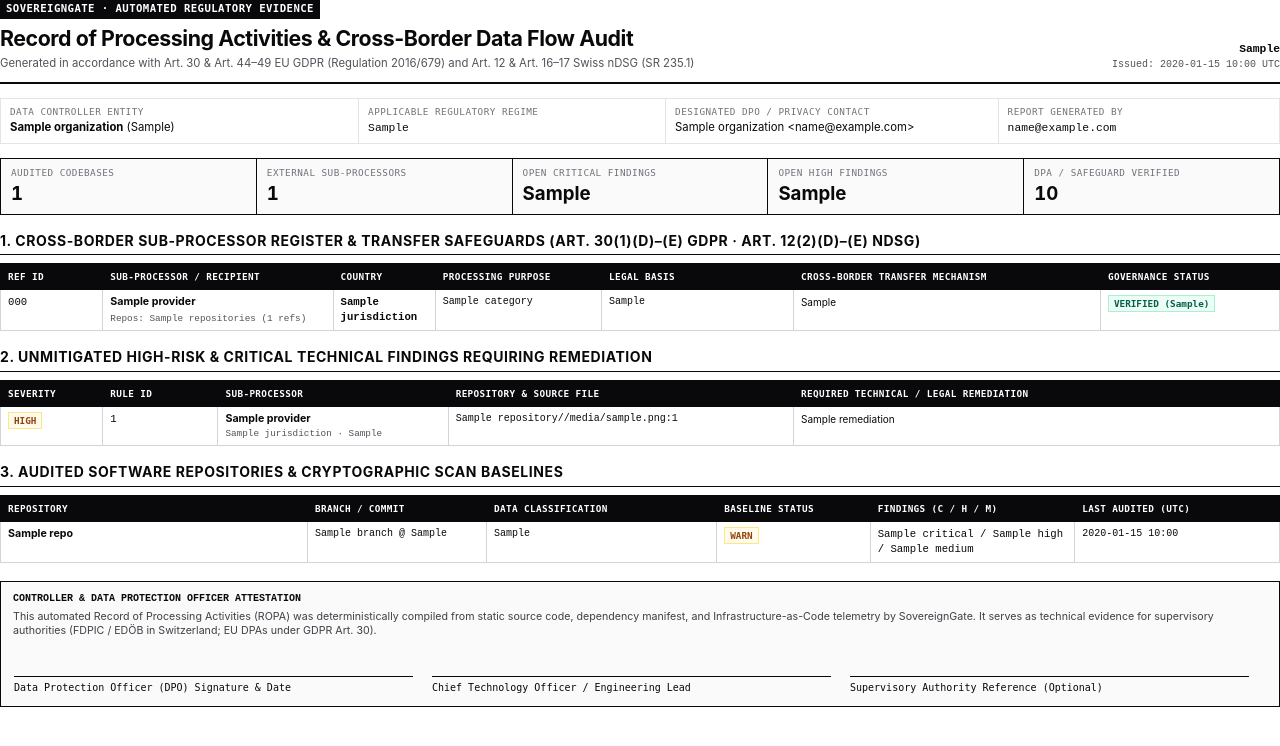
After one commit to 0xBrdn/SovereignGate, a Django app: template platform/templates/compliance/pdf/ropa_audit_report.html in a window 1280 px wide. The commit adds this page. Shown: the top 746 px of the page. Run offline with Django 5.2, Linux system fonts and the light colour scheme; the template is opened without the code that fills it: most values are stand-ins (such as "Sample title", 1, 10 or a date in 2020).

Commit message:
feat(platform): add weasyprint pdf generator for gdpr/ndsg audit reports

```diff
--- a/platform/compliance/urls.py
+++ b/platform/compliance/urls.py
@@ -6,6 +6,7 @@ app_name = "compliance"
 
 urlpatterns = [
     path("", views.dashboard_overview, name="dashboard"),
+    path("reports/ropa.pdf", views.export_ropa_pdf, name="export_ropa_pdf"),
     path(
         "findings/<uuid:finding_id>/drawer/",
         views.finding_detail_drawer,
--- /dev/null
+++ b/platform/templates/compliance/pdf/ropa_audit_report.html
@@ -0,0 +1,463 @@
+<!DOCTYPE html>
+<html lang="en">
+<head>
+  <meta charset="utf-8" />
+  <title>{{ document_ref }} — Record of Processing Activities (ROPA)</title>
+  <style>
+    @page {
+      size: A4 landscape;
+      margin: 14mm 14mm 16mm 14mm;
+      @top-left {
+        content: "SOVEREIGNGATE · RECORD OF PROCESSING ACTIVITIES (ART. 30 GDPR / ART. 12 nDSG)";
+        font-family: "JetBrains Mono", monospace;
+        font-size: 7.5pt;
+        color: #71717A;
+      }
+      @top-right {
+        content: "{{ document_ref }}";
+        font-family: "JetBrains Mono", monospace;
+        font-size: 7.5pt;
+        color: #71717A;
+      }
+      @bottom-left {
+        content: "CONFIDENTIAL — DATA CONTROLLER: {{ organization.name|upper }}";
+        font-family: "JetBrains Mono", monospace;
+        font-size: 7.5pt;
+        color: #71717A;
+      }
+      @bottom-right {
+        content: "Page " counter(page) " of " counter(pages);
+        font-family: "JetBrains Mono", monospace;
+        font-size: 7.5pt;
+        color: #09090B;
+      }
+    }
+
+    * {
+      box-sizing: border-box;
+    }
+
+    body {
+      margin: 0;
+      padding: 0;
+      font-family: "Inter", -apple-system, BlinkMacSystemFont, "Helvetica Neue", Arial, sans-serif;
+      font-size: 9pt;
+      line-height: 1.4;
+      color: #09090B;
+      background: #FFFFFF;
+    }
+
+    .mono {
+      font-family: "JetBrains Mono", "Courier New", monospace;
+      font-variant-numeric: tabular-nums;
+    }
+
+    .header-block {
+      border-bottom: 2px solid #09090B;
+      padding-bottom: 10px;
+      margin-bottom: 14px;
+      display: flex;
+      justify-content: space-between;
+      align-items: flex-end;
+    }
+
+    .brand-tag {
+      display: inline-block;
+      background: #09090B;
+      color: #FFFFFF;
+      font-family: "JetBrains Mono", monospace;
+      font-size: 8pt;
+      font-weight: 700;
+      padding: 2px 6px;
+      letter-spacing: 0.04em;
+      margin-bottom: 5px;
+    }
+
+    h1 {
+      margin: 0;
+      font-size: 16pt;
+      font-weight: 700;
+      letter-spacing: -0.02em;
+      color: #09090B;
+    }
+
+    .subtitle {
+      margin: 2px 0 0 0;
+      font-size: 8.5pt;
+      color: #52525B;
+    }
+
+    .meta-grid {
+      width: 100%;
+      border-collapse: collapse;
+      margin-bottom: 14px;
+      border: 1px solid #D4D4D8;
+    }
+
+    .meta-grid td {
+      padding: 6px 9px;
+      border: 1px solid #E4E4E7;
+      vertical-align: top;
+      font-size: 8.5pt;
+    }
+
+    .meta-label {
+      font-family: "JetBrains Mono", monospace;
+      font-size: 7pt;
+      text-transform: uppercase;
+      letter-spacing: 0.05em;
+      color: #71717A;
+      display: block;
+      margin-bottom: 2px;
+    }
+
+    .kpi-strip {
+      width: 100%;
+      border-collapse: collapse;
+      margin-bottom: 16px;
+    }
+
+    .kpi-strip td {
+      width: 20%;
+      border: 1px solid #09090B;
+      padding: 7px 10px;
+      background: #FAFAFA;
+    }
+
+    .kpi-value {
+      font-size: 14pt;
+      font-weight: 700;
+      font-variant-numeric: tabular-nums;
+      color: #09090B;
+    }
+
+    .kpi-value.alert {
+      color: #B91C1C;
+    }
+
+    h2 {
+      font-size: 10.5pt;
+      font-weight: 700;
+      text-transform: uppercase;
+      letter-spacing: 0.04em;
+      border-bottom: 1px solid #09090B;
+      padding-bottom: 4px;
+      margin: 16px 0 8px 0;
+      page-break-after: avoid;
+    }
+
+    table.data-table {
+      width: 100%;
+      border-collapse: collapse;
+      margin-bottom: 14px;
+      font-size: 8pt;
+    }
+
+    table.data-table th {
+      background: #09090B;
+      color: #FFFFFF;
+      font-family: "JetBrains Mono", monospace;
+      font-size: 7pt;
+      font-weight: 600;
+      text-transform: uppercase;
+      letter-spacing: 0.04em;
+      padding: 6px 7px;
+      text-align: left;
+      border: 1px solid #09090B;
+    }
+
+    table.data-table td {
+      padding: 5px 7px;
+      border: 1px solid #D4D4D8;
+      vertical-align: top;
+      word-wrap: break-word;
+    }
+
+    table.data-table tr:nth-child(even) td {
+      background: #FAFAFA;
+    }
+
+    table.data-table tr {
+      page-break-inside: avoid;
+    }
+
+    .badge {
+      display: inline-block;
+      padding: 1px 5px;
+      font-family: "JetBrains Mono", monospace;
+      font-size: 7pt;
+      font-weight: 600;
+      border: 1px solid #D4D4D8;
+      background: #F4F4F5;
+      color: #09090B;
+    }
+
+    .badge-crit {
+      background: #FEF2F2;
+      border-color: #FECACA;
+      color: #991B1B;
+    }
+
+    .badge-high {
+      background: #FFFBEB;
+      border-color: #FDE68A;
+      color: #92400E;
+    }
+
+    .badge-ok {
+      background: #ECFDF5;
+      border-color: #A7F3D0;
+      color: #065F46;
+    }
+
+    .signoff-box {
+      margin-top: 18px;
+      border: 1px solid #09090B;
+      padding: 10px 12px;
+      background: #FAFAFA;
+      page-break-inside: avoid;
+    }
+
+    .signoff-grid {
+      width: 100%;
+      border-collapse: collapse;
+      margin-top: 14px;
+    }
+
+    .signoff-grid td {
+      width: 33.3%;
+      padding-right: 18px;
+      font-size: 8pt;
+      color: #52525B;
+    }
+
+    .sig-line {
+      border-top: 1px solid #09090B;
+      padding-top: 4px;
+      margin-top: 22px;
+      font-family: "JetBrains Mono", monospace;
+      font-size: 7.5pt;
+      color: #09090B;
+    }
+  </style>
+</head>
+<body>
+  <div class="header-block">
+    <div>
+      <span class="brand-tag">SOVEREIGNGATE · AUTOMATED REGULATORY EVIDENCE</span>
+      <h1>Record of Processing Activities &amp; Cross-Border Data Flow Audit</h1>
+      <p class="subtitle">
+        Generated in accordance with Art. 30 &amp; Art. 44–49 EU GDPR (Regulation 2016/679) and Art. 12 &amp; Art. 16–17 Swiss nDSG (SR 235.1)
+      </p>
+    </div>
+    <div style="text-align: right;">
+      <div class="mono" style="font-size: 8.5pt; font-weight: 700;">{{ document_ref }}</div>
+      <div class="mono" style="font-size: 7.5pt; color: #52525B;">
+        Issued: {{ generated_at|date:"Y-m-d H:i" }} UTC
+      </div>
+    </div>
+  </div>
+
+  <!-- Controller & DPO Metadata -->
+  <table class="meta-grid">
+    <tr>
+      <td style="width: 28%;">
+        <span class="meta-label">Data Controller Entity</span>
+        <strong>{{ organization.name }}</strong> ({{ organization.headquarters_country }})
+      </td>
+      <td style="width: 24%;">
+        <span class="meta-label">Applicable Regulatory Regime</span>
+        <span class="mono">{{ organization.get_primary_regime_display }}</span>
+      </td>
+      <td style="width: 26%;">
+        <span class="meta-label">Designated DPO / Privacy Contact</span>
+        {% if organization.dpo_name or organization.dpo_email %}
+          {{ organization.dpo_name }} {% if organization.dpo_email %}&lt;{{ organization.dpo_email }}&gt;{% endif %}
+        {% else %}
+          <span style="color: #71717A;">Not specified in tenant profile</span>
+        {% endif %}
+      </td>
+      <td style="width: 22%;">
+        <span class="meta-label">Report Generated By</span>
+        <span class="mono">{{ generated_by.email }}</span>
+      </td>
+    </tr>
+  </table>
+
+  <!-- Executive Telemetry Summary -->
+  <table class="kpi-strip">
+    <tr>
+      <td>
+        <span class="meta-label">Audited Codebases</span>
+        <span class="kpi-value">{{ summary.total_repositories }}</span>
+      </td>
+      <td>
+        <span class="meta-label">External Sub-Processors</span>
+        <span class="kpi-value">{{ summary.total_subprocessors }}</span>
+      </td>
+      <td>
+        <span class="meta-label">Open Critical Findings</span>
+        <span class="kpi-value {% if summary.critical_open > 0 %}alert{% endif %}">{{ summary.critical_open }}</span>
+      </td>
+      <td>
+        <span class="meta-label">Open High Findings</span>
+        <span class="kpi-value {% if summary.high_open > 0 %}alert{% endif %}">{{ summary.high_open }}</span>
+      </td>
+      <td>
+        <span class="meta-label">DPA / Safeguard Verified</span>
+        <span class="kpi-value">{{ summary.dpa_verified_total }}</span>
+      </td>
+    </tr>
+  </table>
+
+  <!-- Section 1: Cross-Border Sub-Processor Register (ROPA) -->
+  <h2>1. Cross-Border Sub-Processor Register &amp; Transfer Safeguards (Art. 30(1)(d)–(e) GDPR · Art. 12(2)(d)–(e) nDSG)</h2>
+  <table class="data-table">
+    <thead>
+      <tr>
+        <th style="width: 8%;">Ref ID</th>
+        <th style="width: 18%;">Sub-Processor / Recipient</th>
+        <th style="width: 8%;">Country</th>
+        <th style="width: 13%;">Processing Purpose</th>
+        <th style="width: 15%;">Legal Basis</th>
+        <th style="width: 24%;">Cross-Border Transfer Mechanism</th>
+        <th style="width: 14%;">Governance Status</th>
+      </tr>
+    </thead>
+    <tbody>
+      {% for item in ropa_entries %}
+        <tr>
+          <td class="mono">{{ item.activity_code }}</td>
+          <td>
+            <strong>{{ item.provider }}</strong>
+            <div class="mono" style="font-size: 7pt; color: #52525B; margin-top: 2px;">
+              Repos: {{ item.repositories }} ({{ item.total_refs }} refs)
+            </div>
+          </td>
+          <td class="mono"><strong>{{ item.jurisdiction }}</strong></td>
+          <td class="mono" style="font-size: 7.5pt;">{{ item.category }}</td>
+          <td class="mono" style="font-size: 7.5pt;">{{ item.legal_article }}</td>
+          <td style="font-size: 7.5pt;">{{ item.safeguard_mechanism }}</td>
+          <td>
+            {% if item.open_refs > 0 %}
+              <span class="badge badge-crit">{{ item.open_refs }} OPEN</span>
+            {% else %}
+              <span class="badge badge-ok">VERIFIED ({{ item.verified_refs }})</span>
+            {% endif %}
+          </td>
+        </tr>
+      {% empty %}
+        <tr>
+          <td colspan="7" style="text-align: center; color: #52525B; padding: 12px;">
+            No external sub-processors or cross-border data transfers detected in latest repository baselines.
+          </td>
+        </tr>
+      {% endfor %}
+    </tbody>
+  </table>
+
+  <!-- Section 2: Unmitigated Critical & High-Risk Code Evidence -->
+  <h2>2. Unmitigated High-Risk &amp; Critical Technical Findings Requiring Remediation</h2>
+  <table class="data-table">
+    <thead>
+      <tr>
+        <th style="width: 8%;">Severity</th>
+        <th style="width: 9%;">Rule ID</th>
+        <th style="width: 18%;">Sub-Processor</th>
+        <th style="width: 27%;">Repository &amp; Source File</th>
+        <th style="width: 38%;">Required Technical / Legal Remediation</th>
+      </tr>
+    </thead>
+    <tbody>
+      {% for f in unmitigated_findings %}
+        <tr>
+          <td>
+            {% if f.severity == "critical" %}
+              <span class="badge badge-crit">CRITICAL</span>
+            {% else %}
+              <span class="badge badge-high">HIGH</span>
+            {% endif %}
+          </td>
+          <td class="mono">{{ f.rule_id }}</td>
+          <td>
+            <strong>{{ f.provider }}</strong>
+            <div class="mono" style="font-size: 7pt; color: #52525B;">{{ f.jurisdiction }} · {{ f.primary_legal_article }}</div>
+          </td>
+          <td class="mono" style="font-size: 7.5pt;">
+            {{ f.scan_run.repository.name }}/{{ f.file_path }}:{{ f.line_number }}
+          </td>
+          <td style="font-size: 7.5pt;">{{ f.remediation }}</td>
+        </tr>
+      {% empty %}
+        <tr>
+          <td colspan="5" style="text-align: center; color: #065F46; padding: 10px;">
+            PASS — Zero unmitigated Critical or High severity cross-border transfer violations remain open.
+          </td>
+        </tr>
+      {% endfor %}
+    </tbody>
+  </table>
+
+  <!-- Section 3: Audited Repository Baselines -->
+  <h2>3. Audited Software Repositories &amp; Cryptographic Scan Baselines</h2>
+  <table class="data-table">
+    <thead>
+      <tr>
+        <th style="width: 24%;">Repository</th>
+        <th style="width: 14%;">Branch / Commit</th>
+        <th style="width: 18%;">Data Classification</th>
+        <th style="width: 12%;">Baseline Status</th>
+        <th style="width: 16%;">Findings (C / H / M)</th>
+        <th style="width: 16%;">Last Audited (UTC)</th>
+      </tr>
+    </thead>
+    <tbody>
+      {% for repo in repo_rows %}
+        <tr>
+          <td><strong>{{ repo.name }}</strong></td>
+          <td class="mono" style="font-size: 7.5pt;">{{ repo.branch }} @ {{ repo.commit_sha }}</td>
+          <td class="mono" style="font-size: 7.5pt;">{{ repo.data_classification }}</td>
+          <td>
+            {% if repo.status == "fail" %}
+              <span class="badge badge-crit">FAIL</span>
+            {% elif repo.status == "warn" %}
+              <span class="badge badge-high">WARN</span>
+            {% elif repo.status == "pass" %}
+              <span class="badge badge-ok">PASS</span>
+            {% else %}
+              <span class="badge">UNSCANNED</span>
+            {% endif %}
+          </td>
+          <td class="mono">{{ repo.critical }} / {{ repo.high }} / {{ repo.medium }}</td>
+          <td class="mono" style="font-size: 7.5pt;">
+            {% if repo.scanned_at %}{{ repo.scanned_at|date:"Y-m-d H:i" }}{% else %}—{% endif %}
+          </td>
+        </tr>
+      {% empty %}
+        <tr>
+          <td colspan="6" style="text-align: center; color: #52525B; padding: 10px;">
+            No repositories registered under this tenant organization.
+          </td>
+        </tr>
+      {% endfor %}
+    </tbody>
+  </table>
+
+  <!-- Regulatory Attestation & Sign-Off Block -->
+  <div class="signoff-box">
+    <div class="mono" style="font-size: 7.5pt; font-weight: 700; text-transform: uppercase;">
+      Controller &amp; Data Protection Officer Attestation
+    </div>
+    <p style="margin: 4px 0 0 0; font-size: 8pt; color: #3F3F46;">
+      This automated Record of Processing Activities (ROPA) was deterministically compiled from static source code, dependency manifest, and Infrastructure-as-Code telemetry by SovereignGate. It serves as technical evidence for supervisory authorities (FDPIC / EDÖB in Switzerland; EU DPAs under GDPR Art. 30).
+    </p>
+    <table class="signoff-grid">
+      <tr>
+        <td><div class="sig-line">Data Protection Officer (DPO) Signature &amp; Date</div></td>
+        <td><div class="sig-line">Chief Technology Officer / Engineering Lead</div></td>
+        <td><div class="sig-line">Supervisory Authority Reference (Optional)</div></td>
+      </tr>
+    </table>
+  </div>
+</body>
+</html>
```
Also changed, not shown: platform/compliance/pdf_export.py (added, +146 -0 lines), platform/compliance/tests.py (+21 -6 lines), platform/compliance/views.py (+19 -1 lines), platform/templates/base.html (+16 -51 lines), platform/templates/compliance/dashboard.html (+14 -0 lines).
